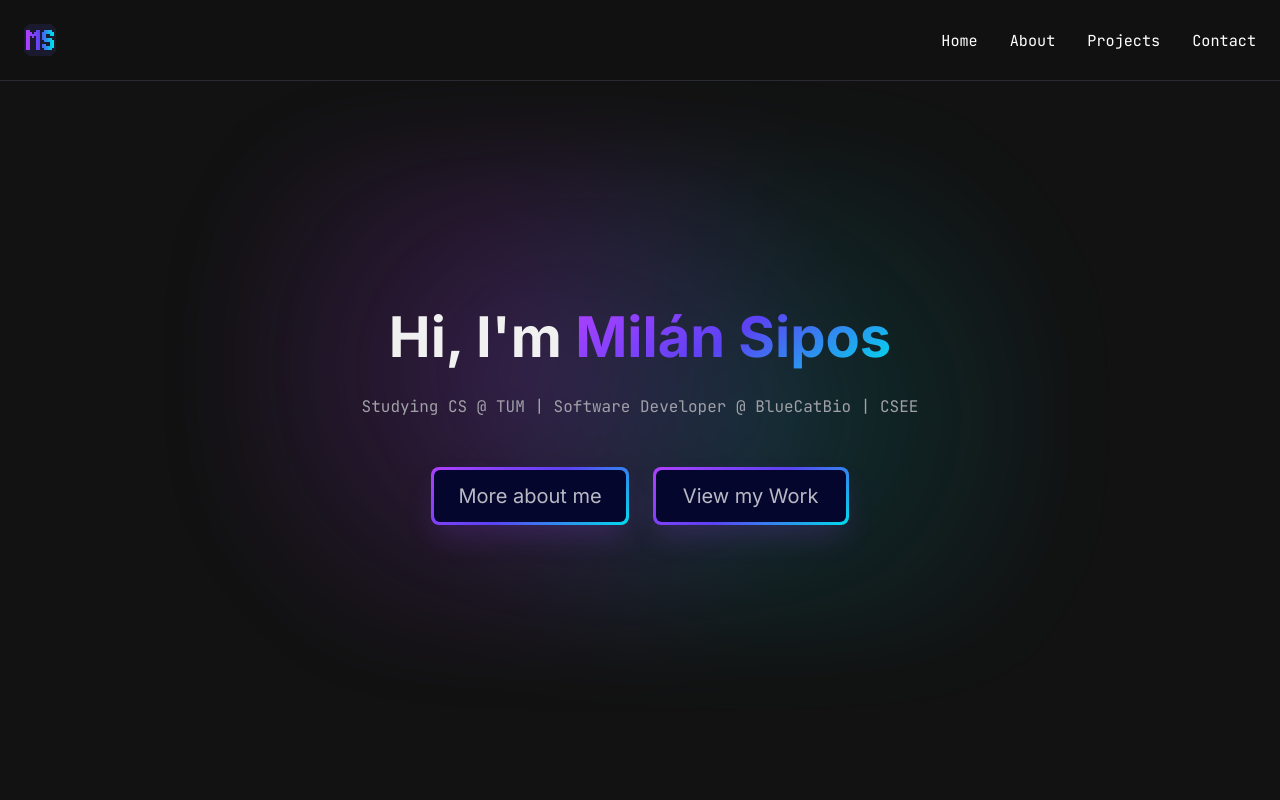
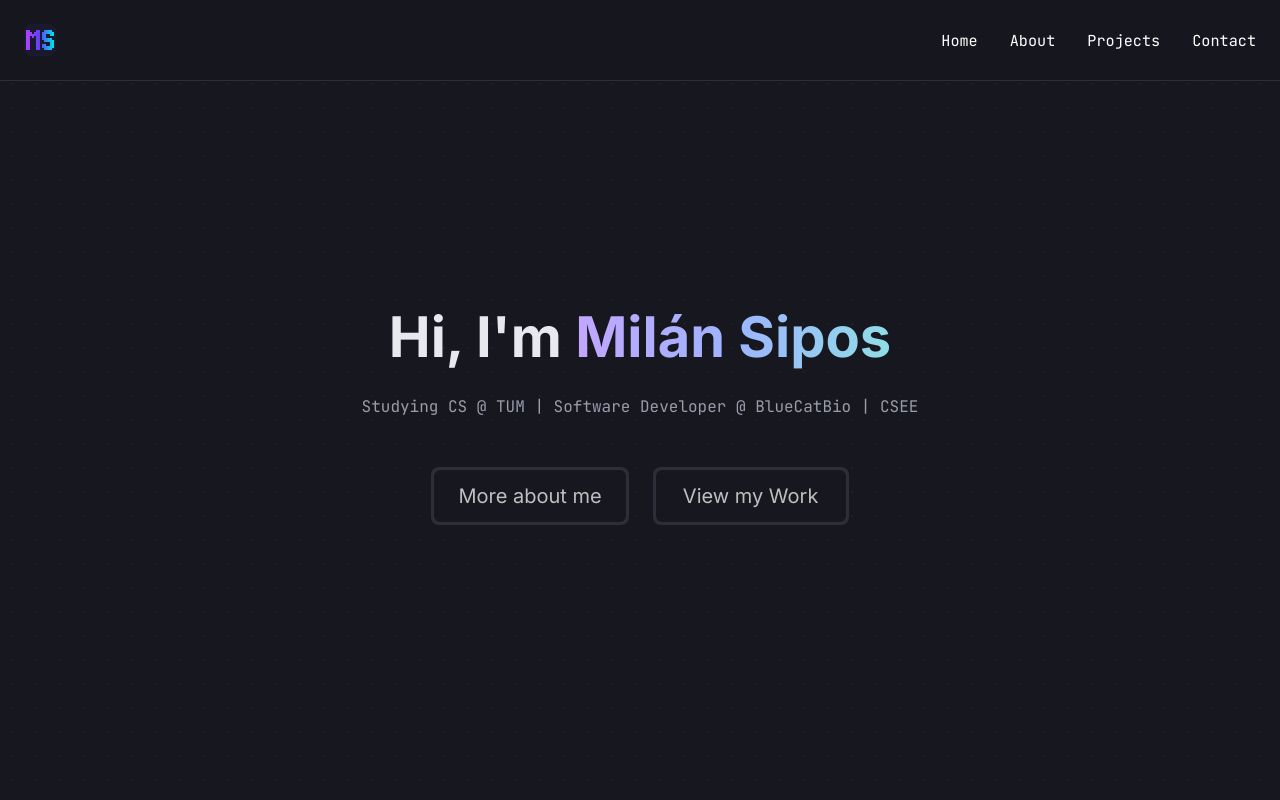
Before and after one commit to milansipos/personal_website, a React (Vite) app: page / in a window 1280 px wide. Shown: the top 800 px of the page. Built offline with nearby package versions, Linux system fonts and the light colour scheme.

Commit message:
feat:new more calm website design

```diff
--- a/src/index.css
+++ b/src/index.css
@@ -1,18 +1,24 @@
 :root {
-  --bg: #121212;
-  --card: #1a1a20;
-  --border: #2a2a33;
-  --text: #e0e0e0;
-  --muted: #a0a0a8;
+  --bg: #17181f;
+  --card: #1e1f28;
+  --border: #2c2e3a;
+  --heading: #e8e9ef;
+  --text: #d4d5dd;
+  --muted: #9a9cab;
   --accent-1: #AF40FF;
   --accent-2: #5B42F3;
   --accent-3: #00DDEB;
   --gradient: linear-gradient(144deg, var(--accent-1), var(--accent-2) 50%, var(--accent-3));
+  /* pastel version of the gradient for large text */
+  --gradient-soft: linear-gradient(90deg, #c3a6ff, #9db4ff 50%, #8fdde6);
   --mono: 'JetBrains Mono', ui-monospace, SFMono-Regular, Menlo, monospace;
 
   font-family: 'Inter', sans-serif;
   color: var(--text);
   background-color: var(--bg);
+  /* faint dot grid so large empty areas aren't flat black */
+  background-image: radial-gradient(rgba(255, 255, 255, 0.04) 1px, transparent 1px);
+  background-size: 24px 24px;
   scroll-behavior: smooth;
 }
 
@@ -35,45 +41,33 @@ section {
   justify-content: center;
 }
 
-h1 { font-size: clamp(2.2rem, 7vw, 3.5rem); line-height: 1.15; margin-bottom: 0.5rem; color: #f1f1f1; }
+h1 { font-size: clamp(2.2rem, 7vw, 3.5rem); line-height: 1.15; margin-bottom: 0.5rem; color: var(--heading); }
 h2 { font-size: 2.5rem; margin-bottom: 2rem; }
 p { font-size: 1.1rem; line-height: 1.6; color: var(--muted); }
 
 .gradient-text { background: var(--gradient); -webkit-background-clip: text; background-clip: text; color: transparent; }
-.text-link { color: var(--accent-3); }
+.text-link { color: var(--heading); text-decoration-color: var(--accent-3); text-underline-offset: 3px; transition: color 0.2s; }
+.text-link:hover { color: var(--accent-3); }
 
 /* main page section headings, styled like a code comment */
-.section-title { font-family: var(--mono); font-weight: 400; font-size: clamp(1.6rem, 4vw, 2.2rem); color: #f1f1f1; }
-.section-title::before { content: "// "; background: var(--gradient); -webkit-background-clip: text; background-clip: text; color: transparent; }
+.section-title { font-family: var(--mono); font-weight: 400; font-size: clamp(1.6rem, 4vw, 2.2rem); color: var(--heading); }
+.section-title::before { content: "// "; color: #6b7089; }
 
-nav { position: fixed; top: 0; left: 0; right: 0; padding: 1.5rem; background: rgba(18, 18, 18, 0.9); backdrop-filter: blur(5px); display: flex; justify-content: flex-end; gap: 2rem; border-bottom: 1px solid var(--border); z-index: 1000; }
+nav { position: fixed; top: 0; left: 0; right: 0; padding: 1.5rem; background: rgba(23, 24, 31, 0.85); backdrop-filter: blur(5px); display: flex; justify-content: flex-end; gap: 2rem; border-bottom: 1px solid var(--border); z-index: 1000; }
 nav a { color: #fff; text-decoration: none; font-family: var(--mono); font-size: 0.95rem; transition: color 0.3s; }
 nav a:hover { color: var(--accent-3); }
 .nav-logo { margin-right: auto; display: flex; align-items: center; }
 nav { align-items: center; }
 
 
-/* soft purple/cyan glow behind the hero text */
-#home { position: relative; }
-#home::before {
-  content: "";
-  position: absolute;
-  inset: 15% 10%;
-  background:
-    radial-gradient(circle at 35% 45%, rgba(175, 64, 255, 0.22), transparent 55%),
-    radial-gradient(circle at 65% 55%, rgba(0, 221, 235, 0.14), transparent 55%);
-  filter: blur(40px);
-  z-index: -1;
-  pointer-events: none;
-}
+.hero-name { background: var(--gradient-soft); -webkit-background-clip: text; background-clip: text; color: transparent; }
 .hero-subtitle { font-family: var(--mono); font-size: 1rem; max-width: 600px; }
 
 .herobutton {
   align-items: center;
-  background-image: var(--gradient);
+  background-color: var(--border);
   border: 0;
   border-radius: 8px;
-  box-shadow: rgba(151, 65, 252, 0.2) 0 15px 30px -5px;
   box-sizing: border-box;
   color: #ffffffb8;
   display: flex;
@@ -99,7 +93,7 @@ nav { align-items: center; }
 
 .herobutton span {
   box-sizing: border-box;
-  background-color: rgb(5, 6, 45);
+  background-color: var(--bg);
   padding: 10px 16px;
   border-radius: 6px;
   width: 100%;
@@ -107,10 +101,8 @@ nav { align-items: center; }
   transition: 300ms;
 }
 
-.herobutton:hover span {
-  background: none;
-  color:#ffffff
-}
+.herobutton:hover { background-image: var(--gradient-soft); }
+.herobutton:hover span { color: #ffffff; }
 
 @media (min-width: 768px) {
   .herobutton {
@@ -142,10 +134,10 @@ nav { align-items: center; }
 .project-card:focus-visible {
   transform: translateY(-4px);
   background: linear-gradient(var(--card), var(--card)) padding-box, var(--gradient) border-box;
-  box-shadow: 0 15px 30px -10px rgba(91, 66, 243, 0.35);
+  box-shadow: 0 15px 30px -12px rgba(91, 66, 243, 0.2);
   outline: none;
 }
-.project-card h3 { margin: 0 0 0.5rem; font-size: 1.2rem; color: #f1f1f1; }
+.project-card h3 { margin: 0 0 0.5rem; font-size: 1.2rem; color: var(--heading); }
 .project-card p { margin: 0; font-size: 1rem; flex: 1; }
 .project-tags { display: flex; flex-wrap: wrap; gap: 0.4rem; margin: 1.25rem 0 1rem; }
 .project-tag {
@@ -153,12 +145,12 @@ nav { align-items: center; }
   font-size: 0.75rem;
   padding: 3px 10px;
   border-radius: 999px;
-  background: rgba(91, 66, 243, 0.12);
-  border: 1px solid rgba(91, 66, 243, 0.35);
-  color: #c9c4ff;
+  background: rgba(255, 255, 255, 0.04);
+  border: 1px solid var(--border);
+  color: #b8b8c0;
 }
-.project-link { font-weight: 500; align-self: flex-start; transition: transform 0.2s; }
-.project-card:hover .project-link { transform: translateX(4px); }
+.project-link { font-weight: 500; font-size: 0.95rem; color: #c9cbd6; align-self: flex-start; transition: transform 0.2s, color 0.2s; }
+.project-card:hover .project-link { transform: translateX(4px); color: var(--accent-3); }
 
 /* legal pages (Impressum, Datenschutz) */
 .legal { max-width: 760px; margin: 0 auto; padding: 3rem 20px 5rem; text-align: left; overflow-wrap: break-word; hyphens: auto; }
--- a/src/sections/Hero.tsx
+++ b/src/sections/Hero.tsx
@@ -4,7 +4,7 @@ const Hero = () => {
     return (
         <section id ="home" style={{ display: 'flex', alignItems:'center'}}>
             <Reveal>
-                <h1>Hi, I'm <span className="gradient-text">Milán Sipos</span></h1>
+                <h1>Hi, I'm <span className="hero-name">Milán Sipos</span></h1>
             </Reveal>
             <Reveal delay={0.1}>
                 <p className="hero-subtitle">
--- a/src/sections/Projects.tsx
+++ b/src/sections/Projects.tsx
@@ -21,7 +21,7 @@ const Projects = () => {
                                 ))}
                             </div>
 
-                            {project.link && <span className="project-link gradient-text">View Code →</span>}
+                            {project.link && <span className="project-link">View Code →</span>}
                         </a>
                     </Reveal>
                 ))}
```
